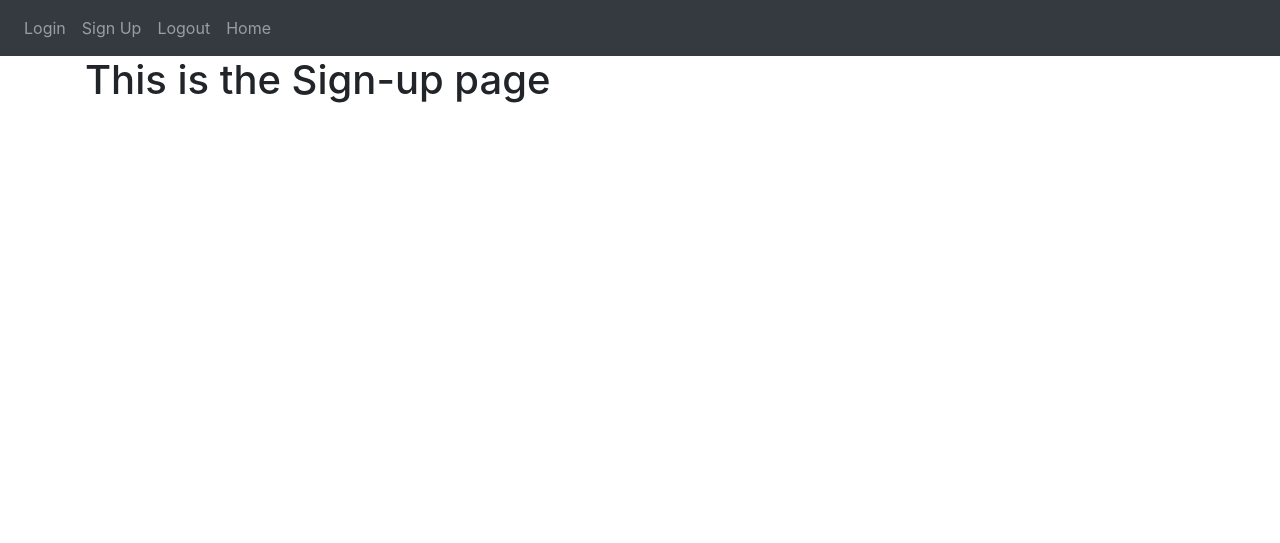
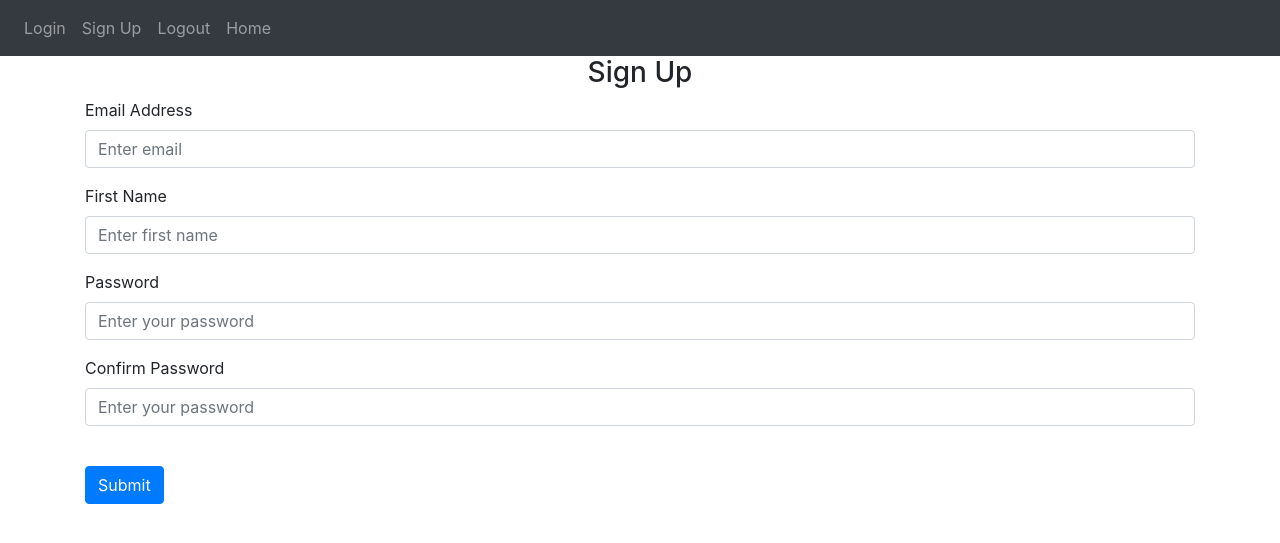
Before and after one commit to JianoFreo/Web_on_Flask, a Flask app: page /sign-up in a window 1280 px wide. Shown: the top 543 px of the page. Run offline with Flask 3, Linux system fonts and the light colour scheme; some libraries are stand-ins or nearby versions.

Commit message:
refactor sign-up page template to include structured form elements for user input

```diff
--- a/website/templates/sign-up.html
+++ b/website/templates/sign-up.html
@@ -3,7 +3,49 @@
 Sign-Up
 {% endblock %}
 {% block content %}
-<h1>
-    This is the Sign-up page
-</h1>
+<form method="POST">
+    <h3 align="center">Sign Up</h3>
+    <div class="form-group">
+        <label for="email">Email Address</label>
+        <input
+            type="email"
+            class="form-control"
+            id="email"
+            name="email"
+            placeholder="Enter email"
+        />
+    </div>
+    <div class="form-group">
+        <label for="firstName">First Name</label>
+        <input
+            type="text"
+            class="form-control"
+            id="firstName"
+            name="firstName"
+            placeholder="Enter first name"
+        />
+    </div>
+    <div class="form-group">
+        <label for="password1">Password</label>
+        <input
+            type="text"
+            class="form-control"
+            id="password1"
+            name="password1"
+            placeholder="Enter your password"
+        />
+    </div>
+    <div class="form-group">
+        <label for="password2">Confirm Password</label>
+        <input
+            type="text"
+            class="form-control"
+            id="password2"
+            name="password2"
+            placeholder="Enter your password"
+        />
+    </div>
+    <br/>
+    <button type="submit" class="btn btn-primary">Submit</button>
+</form>
 {% endblock %}
```
